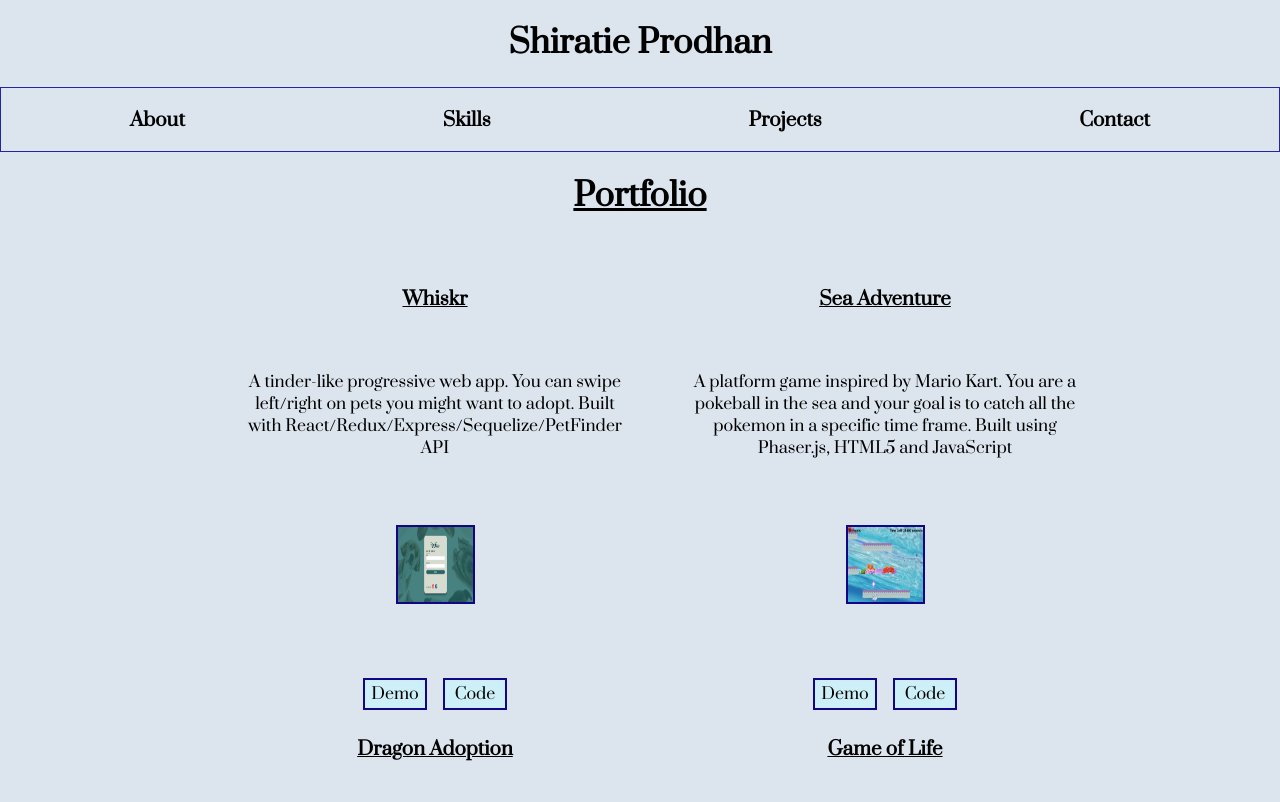
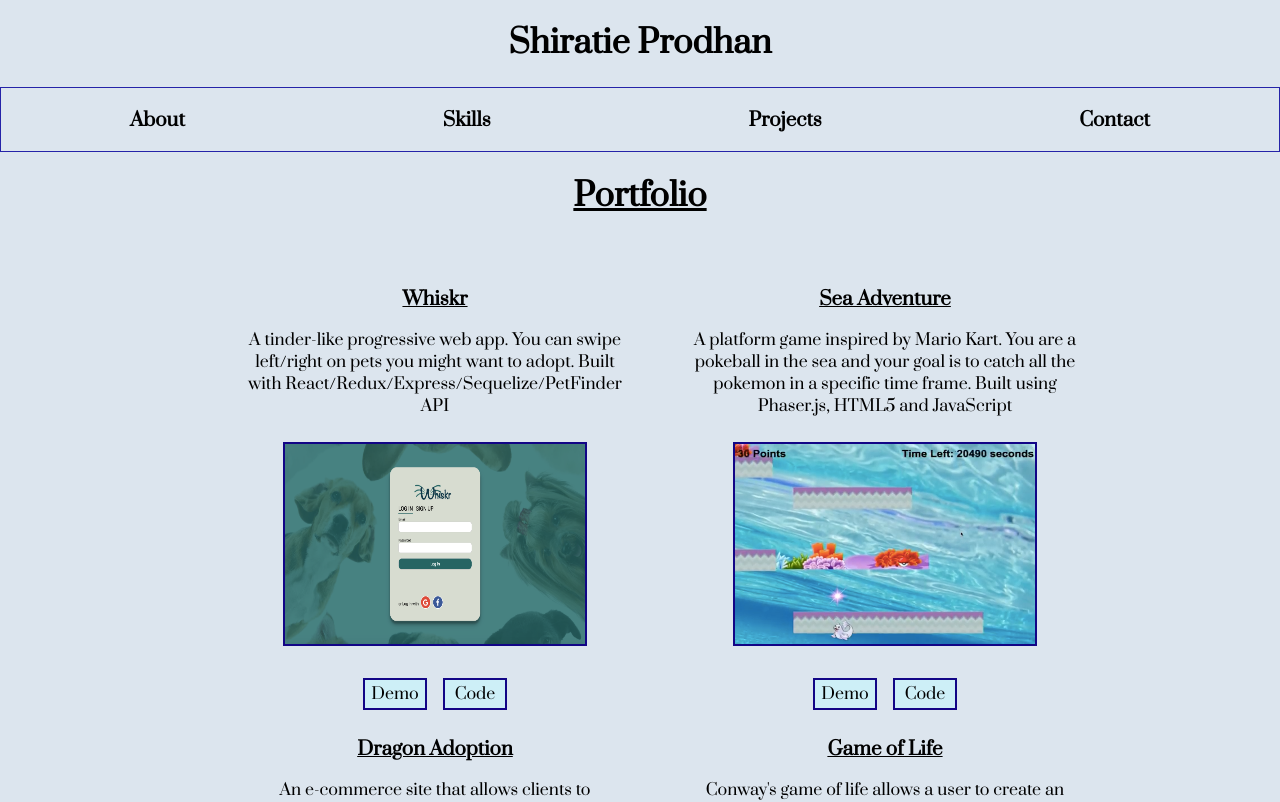
Before and after one commit to shiratiee/personal-website, a React (Create React App) app: page /projects in a window 1280 px wide. Shown: the top 802 px of the page. Built offline with nearby package versions, Linux system fonts and the light colour scheme; a web font is replaced by a local one.

Commit message:
messed up and fixed project images

```diff
--- a/src/App.css
+++ b/src/App.css
@@ -91,8 +91,8 @@ a:hover {
 .portfolio-image {
   display: flex;
   flex-direction: row;
-  width: 75px;
-  height: 75px;
+  width: 300px;
+  height: 200px;
   margin: 10px;
   border: 2px solid rgb(18, 5, 134);
 }
```
